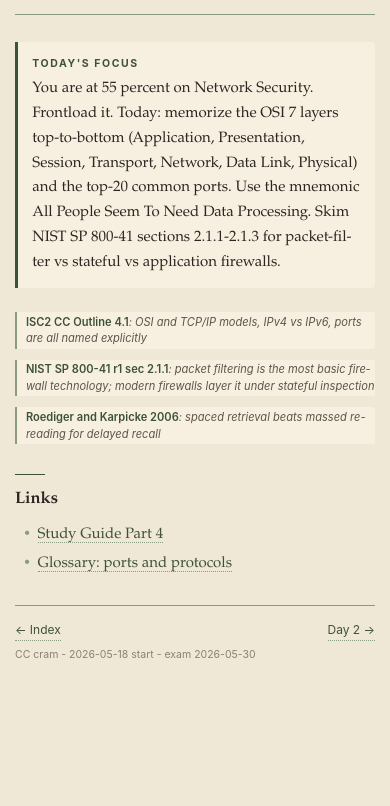
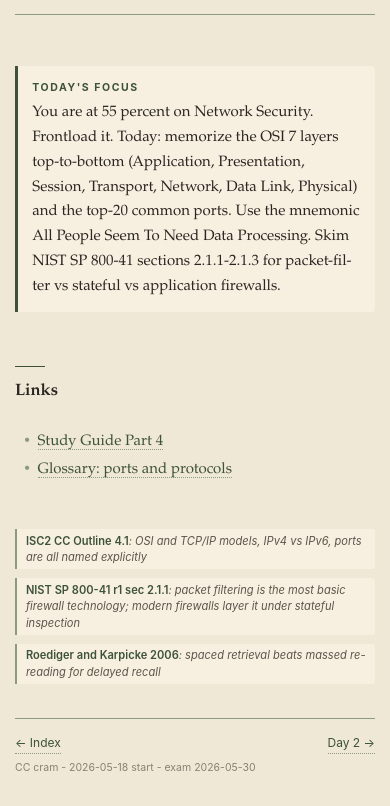
Before and after one commit to weijia-89/cc-prep, a plain HTML site: page study_guide/daily/day-01.html in a window 390 px wide. Shown: the part 137-943 px from the top of the page. Before the commit the page ends 844 px from the top, so only its background shows below. Drawn offline with Linux system fonts and the light colour scheme.

Commit message:
style(daily): push notes to bottom of page on mobile via flex order

```diff
--- a/study_guide/daily/style.css
+++ b/study_guide/daily/style.css
@@ -487,7 +487,20 @@ aside.user-note.edit {
   .daynav { font-size: 0.8rem; gap: 0.4em; }
   .daynav .daynav__meta { font-size: 0.7rem; flex-basis: 100%; order: 3; }
 
-  /* User notes on phones: inline (the default), but slightly tighter. */
-  aside.user-note { font-size: 0.74rem; padding: 0.25em 0.6em 0.25em 0.7em; }
-  aside.margin-note { font-size: 0.74rem; }
+  /* On phones, push all notes (citations + user notes) to the bottom of the
+   * page instead of letting them interrupt the reading flow. Achieved by
+   * making <main> a flex column and giving asides a high order value so they
+   * sort after content but before the daynav footer. */
+  main { display: flex; flex-direction: column; }
+  aside.margin-note,
+  aside.user-note {
+    order: 90;
+    font-size: 0.74rem;
+    padding: 0.3em 0.7em 0.3em 0.8em;
+    margin: 0.4em 0;
+  }
+  .daynav { order: 100; }
+
+  /* Visual gap between main content and the notes group. */
+  main > aside:first-of-type { margin-top: 2.5em; }
 }
```
